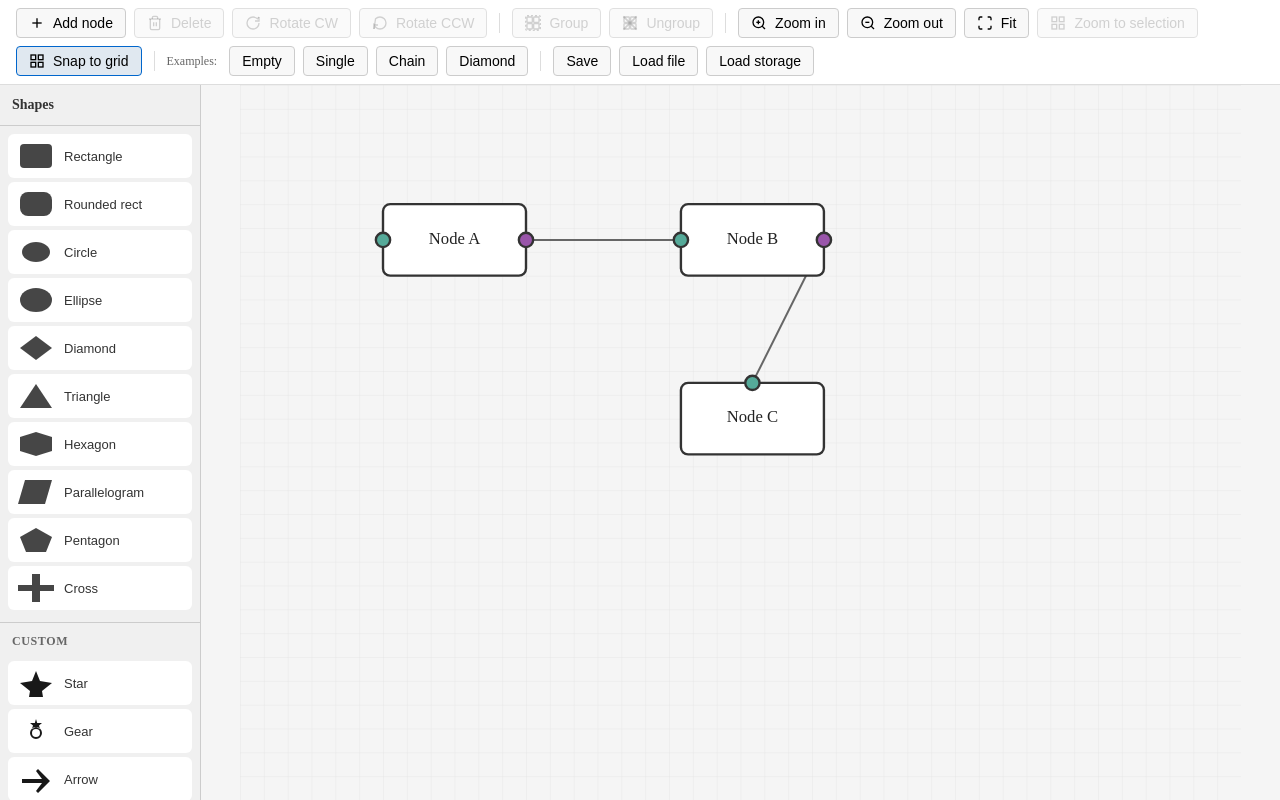
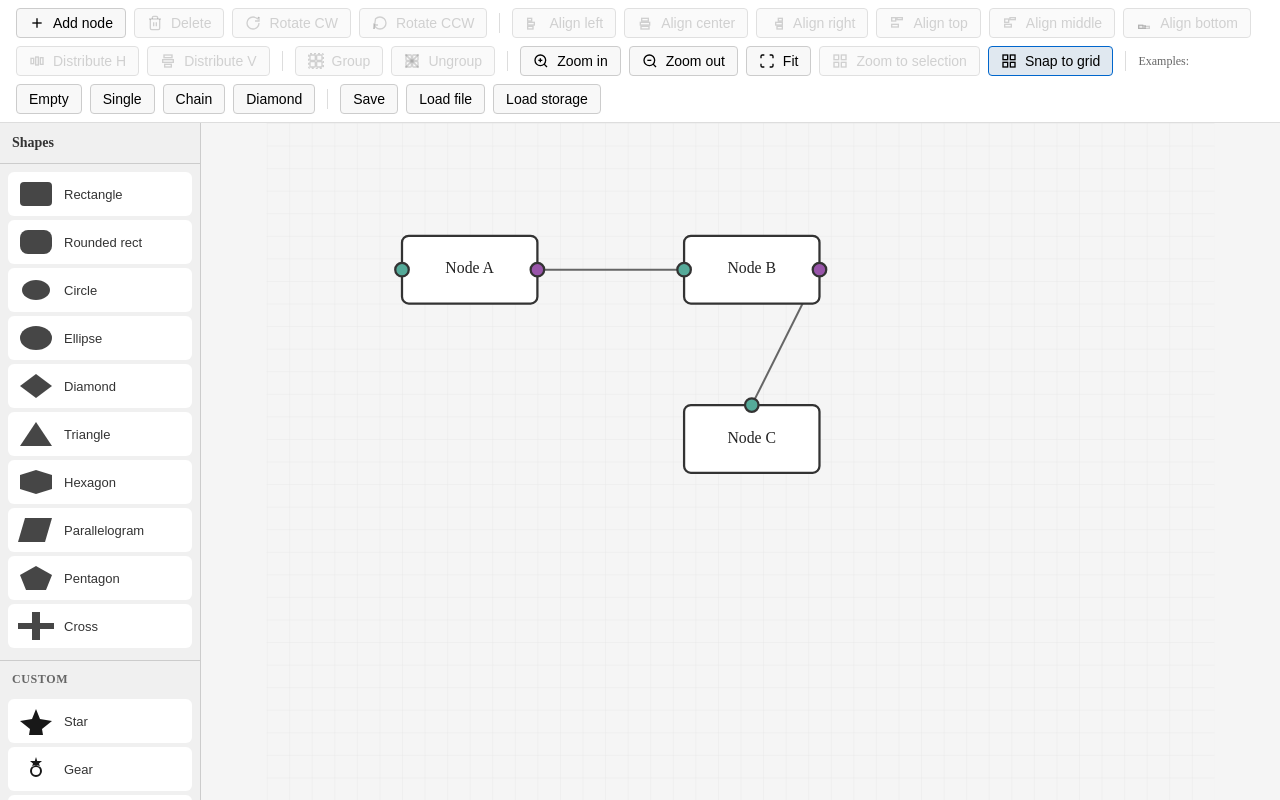
Before and after one commit to hafizovs/graph-canvas, an Angular app: page / in a window 1280 px wide. Built offline with nearby package versions, Linux system fonts and the light colour scheme.

Commit message:
add align methods

```diff
--- a/src/app/features/graph-editor/graph-editor.component.html
+++ b/src/app/features/graph-editor/graph-editor.component.html
@@ -9,6 +9,7 @@
     (deleteSelection)="onDeleteSelection()"
     (rotateCw)="onRotateCw()"
     (rotateCcw)="onRotateCcw()"
+    (align)="onAlign($event)"
     (group)="onGroup()"
     (ungroup)="onUngroup()"
     (zoomIn)="onZoomIn()"
@@ -24,6 +25,8 @@
     [hasNodeSelection]="selectedNodeIds().size > 0"
     [canGroup]="canGroup()"
     [canUngroup]="canUngroup()"
+    [canAlign]="selectedNodeIds().size >= 2"
+    [canDistribute]="selectedNodeIds().size >= 3"
     [snapToGridEnabled]="snapToGridEnabled()"
   />
 
--- a/src/app/features/graph-editor/graph-editor.component.ts
+++ b/src/app/features/graph-editor/graph-editor.component.ts
@@ -37,7 +37,7 @@ import {
   type SelectionRect,
 } from './services/graph-editor-state.service';
 import { GraphUndoRedoService } from './services/graph-undo-redo.service';
-import { GraphOperationsService } from './services/graph-operations.service';
+import { GraphOperationsService, type AlignMode } from './services/graph-operations.service';
 import { GraphLinkGeometryService } from './services/graph-link-geometry.service';
 import { GraphCoordinateService, GRID_STEP } from './services/graph-coordinate.service';
 import { GraphViewportService } from './services/graph-viewport.service';
@@ -639,6 +639,11 @@ export class GraphEditorComponent implements AfterViewInit, OnDestroy {
     this.operations.rotateSelectedNodes(-90);
   }
 
+  /** Align or distribute selected nodes (toolbar). */
+  protected onAlign(mode: AlignMode): void {
+    this.operations.alignSelectedNodes(mode);
+  }
+
   /** Double-click on waypoint: remove it. Cancel any active drag of that waypoint. */
   protected onWaypointDoubleClick(linkId: LinkId, index: number): void {
     if (
--- a/src/app/features/graph-editor/graph-toolbar/graph-toolbar.component.html
+++ b/src/app/features/graph-editor/graph-toolbar/graph-toolbar.component.html
@@ -52,6 +52,119 @@
       <path d="M3 21v-6h6" />
     </svg>
     <span>Rotate CCW</span>
+  </button>
+  <span class="toolbar-sep" aria-hidden="true"></span>
+  <button
+    type="button"
+    class="toolbar-btn"
+    [disabled]="!canAlign()"
+    (click)="onAlign('alignLeft')"
+    title="Align left"
+  >
+    <svg class="icon" width="16" height="16" viewBox="0 0 24 24" fill="none" stroke="currentColor" stroke-width="2">
+      <rect x="4" y="5" width="6" height="4" />
+      <rect x="4" y="11" width="10" height="4" />
+      <rect x="4" y="17" width="8" height="4" />
+    </svg>
+    <span>Align left</span>
+  </button>
+  <button
+    type="button"
+    class="toolbar-btn"
+    [disabled]="!canAlign()"
+    (click)="onAlign('alignCenterH')"
+    title="Align center (horizontal)"
+  >
+    <svg class="icon" width="16" height="16" viewBox="0 0 24 24" fill="none" stroke="currentColor" stroke-width="2">
+      <rect x="7" y="5" width="10" height="4" />
+      <rect x="5" y="11" width="14" height="4" />
+      <rect x="6" y="17" width="12" height="4" />
+    </svg>
+    <span>Align center</span>
+  </button>
+  <button
+    type="button"
+    class="toolbar-btn"
+    [disabled]="!canAlign()"
+    (click)="onAlign('alignRight')"
+    title="Align right"
+  >
+    <svg class="icon" width="16" height="16" viewBox="0 0 24 24" fill="none" stroke="currentColor" stroke-width="2">
+      <rect x="14" y="5" width="6" height="4" />
+      <rect x="10" y="11" width="10" height="4" />
+      <rect x="12" y="17" width="8" height="4" />
+    </svg>
+    <span>Align right</span>
+  </button>
+  <button
+    type="button"
+    class="toolbar-btn"
+    [disabled]="!canAlign()"
+    (click)="onAlign('alignTop')"
+    title="Align top"
+  >
+    <svg class="icon" width="16" height="16" viewBox="0 0 24 24" fill="none" stroke="currentColor" stroke-width="2">
+      <rect x="4" y="4" width="6" height="5" />
+      <rect x="12" y="4" width="8" height="3" />
+      <rect x="4" y="14" width="10" height="4" />
+    </svg>
+    <span>Align top</span>
+  </button>
+  <button
+    type="button"
+    class="toolbar-btn"
+    [disabled]="!canAlign()"
+    (click)="onAlign('alignMiddleV')"
+    title="Align middle (vertical)"
+  >
+    <svg class="icon" width="16" height="16" viewBox="0 0 24 24" fill="none" stroke="currentColor" stroke-width="2">
+      <rect x="4" y="6" width="6" height="5" />
+      <rect x="12" y="4" width="8" height="3" />
+      <rect x="4" y="14" width="10" height="4" />
+    </svg>
+    <span>Align middle</span>
+  </button>
+  <button
+    type="button"
+    class="toolbar-btn"
+    [disabled]="!canAlign()"
+    (click)="onAlign('alignBottom')"
+    title="Align bottom"
+  >
+    <svg class="icon" width="16" height="16" viewBox="0 0 24 24" fill="none" stroke="currentColor" stroke-width="2">
+      <rect x="4" y="15" width="6" height="5" />
+      <rect x="12" y="17" width="8" height="3" />
+      <rect x="4" y="16" width="10" height="4" />
+    </svg>
+    <span>Align bottom</span>
+  </button>
+  <button
+    type="button"
+    class="toolbar-btn"
+    [disabled]="!canDistribute()"
+    (click)="onAlign('distributeH')"
+    title="Distribute horizontally"
+  >
+    <svg class="icon" width="16" height="16" viewBox="0 0 24 24" fill="none" stroke="currentColor" stroke-width="2">
+      <rect x="3" y="8" width="4" height="8" />
+      <rect x="10" y="6" width="4" height="12" />
+      <rect x="17" y="7" width="4" height="10" />
+    </svg>
+    <span>Distribute H</span>
+  </button>
+  <button
+    type="button"
+    class="toolbar-btn"
+    [disabled]="!canDistribute()"
+    (click)="onAlign('distributeV')"
+    title="Distribute vertically"
+  >
+    <svg class="icon" width="16" height="16" viewBox="0 0 24 24" fill="none" stroke="currentColor" stroke-width="2">
+      <rect x="6" y="3" width="12" height="4" />
+      <rect x="4" y="10" width="16" height="4" />
+      <rect x="7" y="17" width="10" height="4" />
+    </svg>
+    <span>Distribute V</span>
   </button>
   <span class="toolbar-sep" aria-hidden="true"></span>
   <button
--- a/src/app/features/graph-editor/graph-toolbar/graph-toolbar.component.ts
+++ b/src/app/features/graph-editor/graph-toolbar/graph-toolbar.component.ts
@@ -11,6 +11,7 @@ import {
   MOCK_DIAGRAM_CHAIN,
   MOCK_DIAGRAM_DIAMOND,
 } from '../../../../graph-core';
+import type { AlignMode } from '../services/graph-operations.service';
 
 /** Toolbar: add node, delete selection, load example/file/storage, save. Emits events; parent handles logic. */
 @Component({
@@ -29,6 +30,10 @@ export class GraphToolbarComponent {
   readonly canGroup = input<boolean>(false);
   /** True when can ungroup (1 group node selected). */
   readonly canUngroup = input<boolean>(false);
+  /** True when 2+ nodes selected (for align buttons). */
+  readonly canAlign = input<boolean>(false);
+  /** True when 3+ nodes selected (for distribute buttons). */
+  readonly canDistribute = input<boolean>(false);
   readonly snapToGridEnabled = input<boolean>(true);
 
   readonly addNode = output<void>();
@@ -46,6 +51,7 @@ export class GraphToolbarComponent {
   readonly saveRequest = output<void>();
   readonly loadFromFile = output<DiagramJson>();
   readonly loadFromStorage = output<void>();
+  readonly align = output<AlignMode>();
 
   /** Emit addNode. */
   protected onAddNode(): void {
@@ -75,6 +81,10 @@ export class GraphToolbarComponent {
   /** Emit ungroup. */
   protected onUngroup(): void {
     this.ungroup.emit();
+  }
+
+  protected onAlign(mode: AlignMode): void {
+    this.align.emit(mode);
   }
 
   protected onZoomIn(): void {
--- a/src/app/features/graph-editor/services/graph-operations.service.ts
+++ b/src/app/features/graph-editor/services/graph-operations.service.ts
@@ -18,6 +18,17 @@ import { GraphCoordinateService } from './graph-coordinate.service';
 import { GraphLinkGeometryService } from './graph-link-geometry.service';
 
 const PASTE_OFFSET = 20;
+
+/** Modes for aligning or distributing selected nodes (toolbar, Draw.io-style). */
+export type AlignMode =
+  | 'alignLeft'
+  | 'alignCenterH'
+  | 'alignRight'
+  | 'alignTop'
+  | 'alignMiddleV'
+  | 'alignBottom'
+  | 'distributeH'
+  | 'distributeV';
 
 /**
  * High-level mutating operations on the graph. Operations that should be undoable
@@ -170,6 +181,109 @@ export class GraphOperationsService {
       const n = d.getNode(nodeId);
       if (n) n.setRotation((n.rotation ?? 0) + angleDeg);
     }
+    this.state.setDiagram(d, true);
+  }
+
+  /**
+   * Align or distribute selected nodes by the given mode. Requires ≥2 nodes for align, ≥3 for distribute.
+   * Pushes undo before applying; uses snap-to-grid when enabled.
+   */
+  alignSelectedNodes(mode: AlignMode): void {
+    const d = this.state.getDiagram();
+    const nodeIds = this.state.selectedNodeIds();
+    if (!d || nodeIds.size < 2) return;
+    if ((mode === 'distributeH' || mode === 'distributeV') && nodeIds.size < 3) return;
+
+    const nodes: Node[] = [];
+    for (const id of nodeIds) {
+      const n = d.getNode(id);
+      if (n) nodes.push(n);
+    }
+    if (nodes.length < 2) return;
+    if ((mode === 'distributeH' || mode === 'distributeV') && nodes.length < 3) return;
+
+    let minX = Infinity;
+    let maxX = -Infinity;
+    let minY = Infinity;
+    let maxY = -Infinity;
+    for (const n of nodes) {
+      const left = n.x;
+      const right = n.x + n.width;
+      const top = n.y;
+      const bottom = n.y + n.height;
+      if (left < minX) minX = left;
+      if (right > maxX) maxX = right;
+      if (top < minY) minY = top;
+      if (bottom > maxY) maxY = bottom;
+    }
+
+    const snap = (x: number, y: number) =>
+      this.state.snapToGridEnabled()
+        ? this.coordinate.snapToGrid(x, y)
+        : { x, y };
+
+    this.undoRedo.pushState();
+
+    if (mode === 'alignLeft') {
+      for (const n of nodes) {
+        const { x, y } = snap(minX, n.y);
+        n.setPosition(x, y);
+      }
+    } else if (mode === 'alignCenterH') {
+      const cx = (minX + maxX) / 2;
+      for (const n of nodes) {
+        const newX = cx - n.width / 2;
+        const { x, y } = snap(newX, n.y);
+        n.setPosition(x, y);
+      }
+    } else if (mode === 'alignRight') {
+      for (const n of nodes) {
+        const newX = maxX - n.width;
+        const { x, y } = snap(newX, n.y);
+        n.setPosition(x, y);
+      }
+    } else if (mode === 'alignTop') {
+      for (const n of nodes) {
+        const { x, y } = snap(n.x, minY);
+        n.setPosition(x, y);
+      }
+    } else if (mode === 'alignMiddleV') {
+      const cy = (minY + maxY) / 2;
+      for (const n of nodes) {
+        const newY = cy - n.height / 2;
+        const { x, y } = snap(n.x, newY);
+        n.setPosition(x, y);
+      }
+    } else if (mode === 'alignBottom') {
+      for (const n of nodes) {
+        const newY = maxY - n.height;
+        const { x, y } = snap(n.x, newY);
+        n.setPosition(x, y);
+      }
+    } else if (mode === 'distributeH') {
+      const sorted = [...nodes].sort((a, b) => a.x + a.width / 2 - (b.x + b.width / 2));
+      const totalWidth = sorted.reduce((sum, n) => sum + n.width, 0);
+      const bboxWidth = maxX - minX;
+      const gap = (bboxWidth - totalWidth) / (sorted.length - 1);
+      let x = minX;
+      for (const n of sorted) {
+        const { x: sx, y } = snap(x, n.y);
+        n.setPosition(sx, y);
+        x += n.width + gap;
+      }
+    } else if (mode === 'distributeV') {
+      const sorted = [...nodes].sort((a, b) => a.y + a.height / 2 - (b.y + b.height / 2));
+      const totalHeight = sorted.reduce((sum, n) => sum + n.height, 0);
+      const bboxHeight = maxY - minY;
+      const gap = (bboxHeight - totalHeight) / (sorted.length - 1);
+      let y = minY;
+      for (const n of sorted) {
+        const { x, y: sy } = snap(n.x, y);
+        n.setPosition(x, sy);
+        y += n.height + gap;
+      }
+    }
+
     this.state.setDiagram(d, true);
   }
 
```
Also changed, not shown: 1 other file (tests, documents, lock files or other folders).
